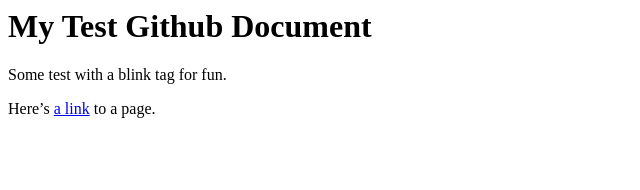
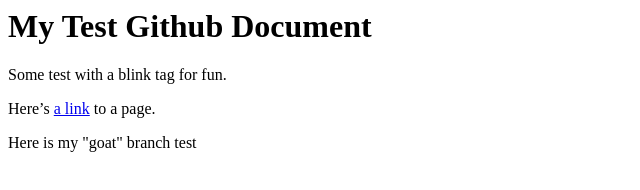
Before and after one commit to alexpinch/dsc-github-workshop, a plain HTML site: page index.html in a window 1280 px wide. Shown: the whole page, without its empty margins (0-640 px from the left). Drawn offline with Linux system fonts and the light colour scheme.

Commit message:
Update index.html

```diff
--- a/index.html
+++ b/index.html
@@ -2,4 +2,5 @@
 <h1>My Test Github Document</h1>
 <p>Some test with a blink tag for fun.</p>
 <p>Here’s <a href="test.html">a link</a> to a page.</p>
+<p>Here is my "goat" branch test </p>
 </html>
```
